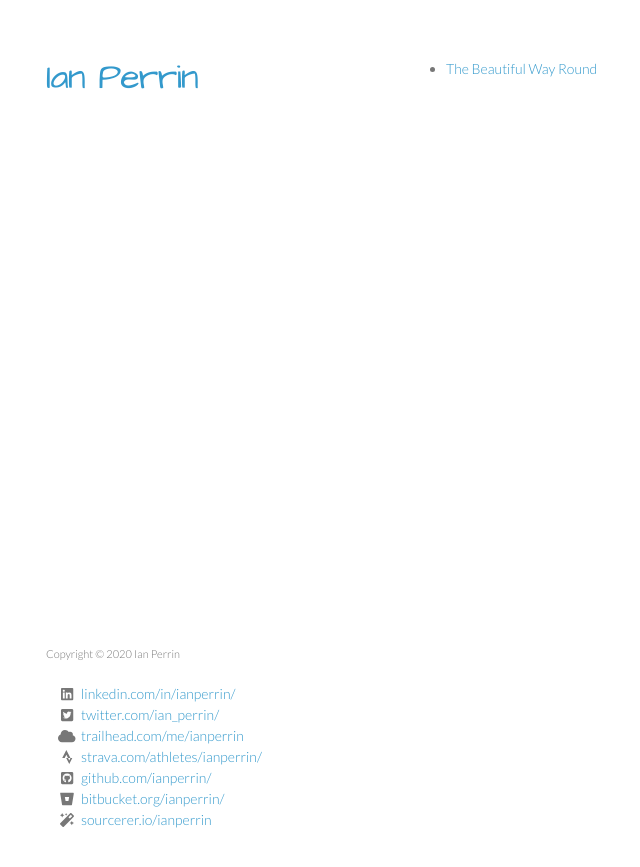
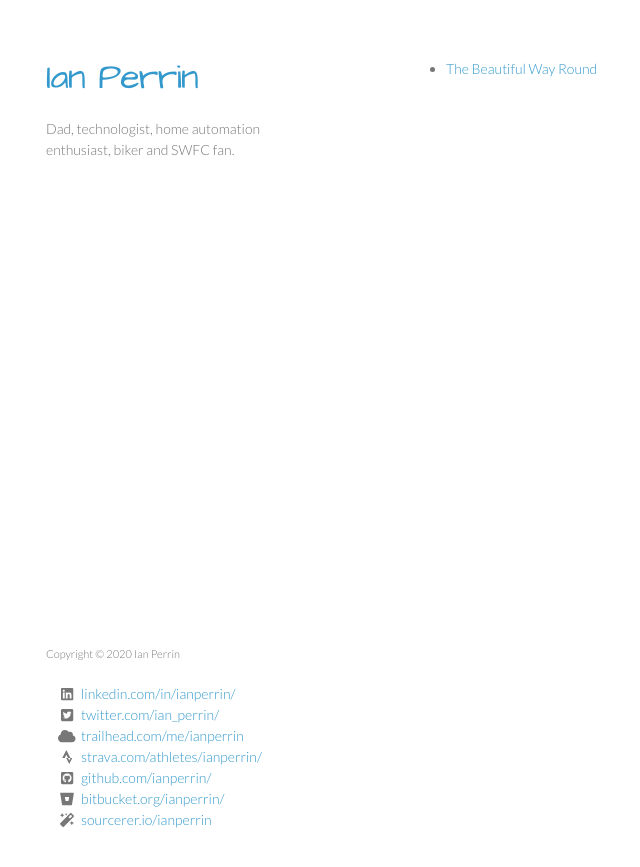
Before and after one commit to ianperrin/ianperrin.github.io, a Jekyll site: the page built from index.html, in a window 1280 px wide. Shown: the top 867 px of the page, without its empty margins (164-804 px from the left). Built offline with Jekyll 4.4.1, drawn with Linux system fonts in a browser that asks for light colours; nearby versions of some CDN libraries.

Commit message:
Update _config.yml

```diff
--- a/_config.yml
+++ b/_config.yml
@@ -1,8 +1,8 @@
 # Site settings
 name: Ian Perrin
-description:
+description: Dad, technologist, home automation enthusiast, biker and SWFC fan.
 author: Ian Perrin
-url: http://ianperrin.com
+url: https://ianperrin.com
 
 # Handling Reading
 encoding:     "utf-8"
```
